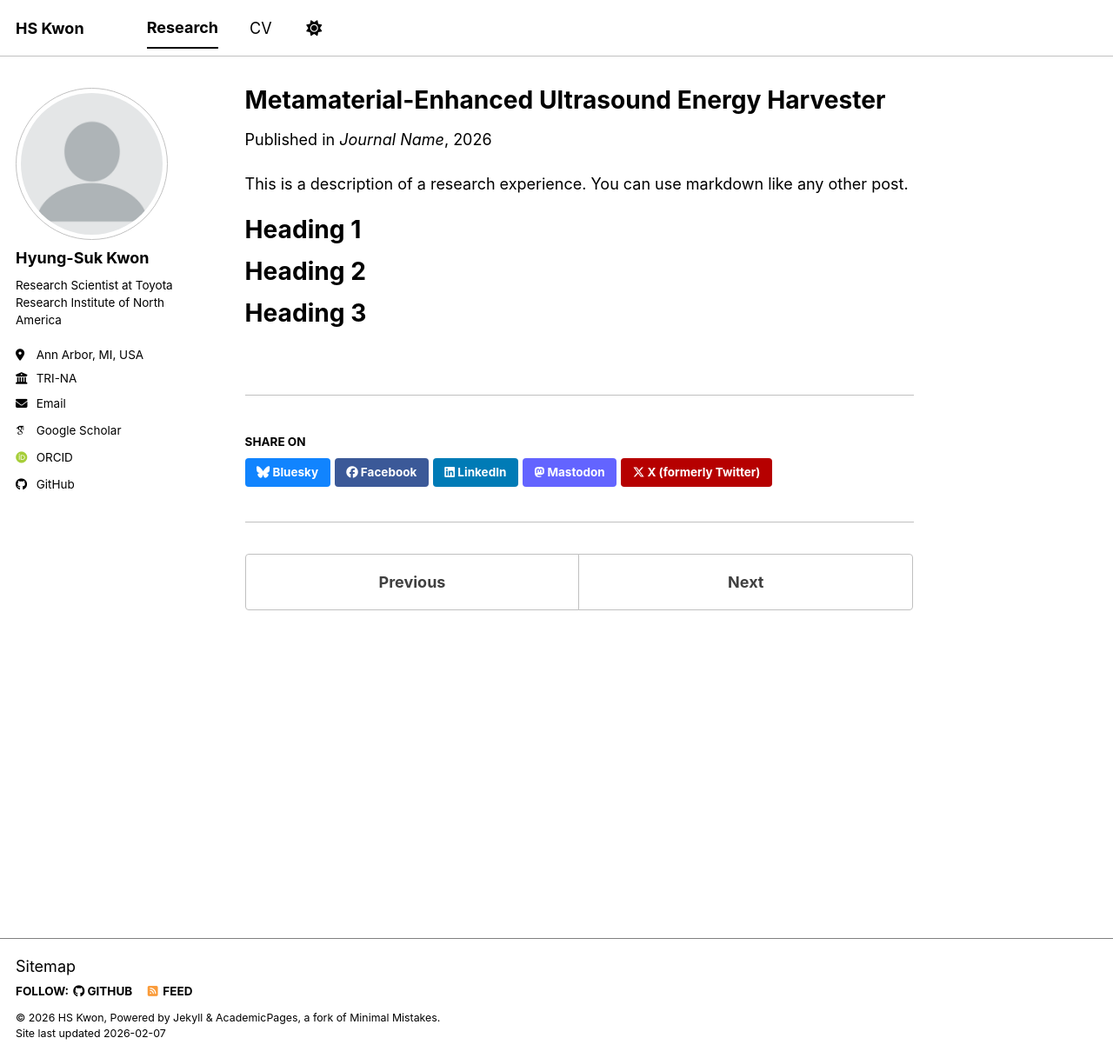
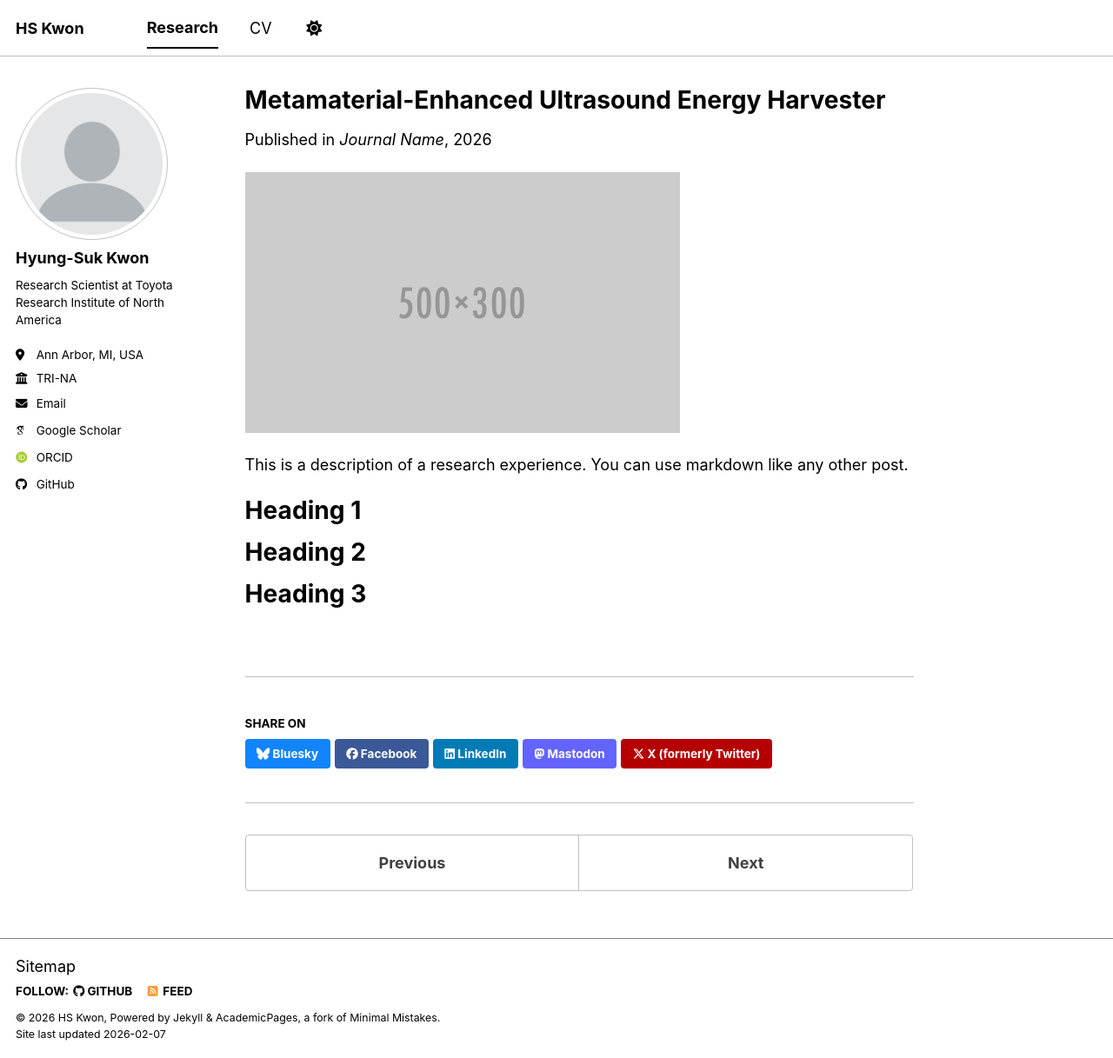
Before and after one commit to Kwon-HyungSuk/kwon-hyungsuk.github.io, a Jekyll site: the page built from _research/2024-2025_Wireless_Energy_Transfer_in_Water.md, in a window 1280 px wide and 1217 px high. Shown: the whole window at 87% size. Built offline with Jekyll 4.4.1, drawn with Linux system fonts in a browser that asks for light colours; some web fonts are replaced; a script bundle is joined from its source files by our own code; library files that are not in the unit come from our copies.

Commit message:
Update 2024-2025_Wireless_Energy_Transfer_in_Water.md

```diff
--- a/_research/2024-2025_Wireless_Energy_Transfer_in_Water.md
+++ b/_research/2024-2025_Wireless_Energy_Transfer_in_Water.md
@@ -1,16 +1,15 @@
 ---
 title: "Metamaterial-Enhanced Ultrasound Energy Harvester"
 collection: research
-excerpt: "Short description of this project. <img src='/images/500x300.png'>"
-# header:
-#   teaser: /images/research/Meta-UEH.png
-#   image: /images/research/Meta-UEH.png
+# excerpt: "Short description of this project. <img src='/images/500x300.png'>"
 type: ""
 permalink: /research/2026_Meta-UEH
 venue: "Journal Name"
 date: 2026-01-01
 location: "Toyota Research Institute of North America"
 ---
+
+<img src='/images/500x300.png'>
 
 This is a description of a research experience. You can use markdown like any other post.
 
```
